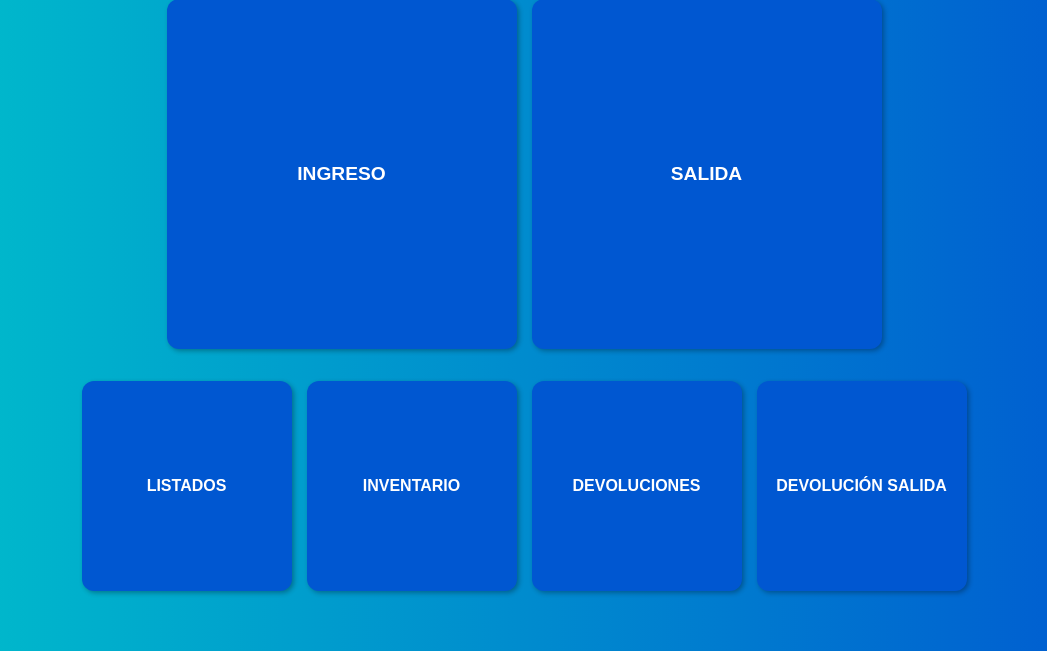
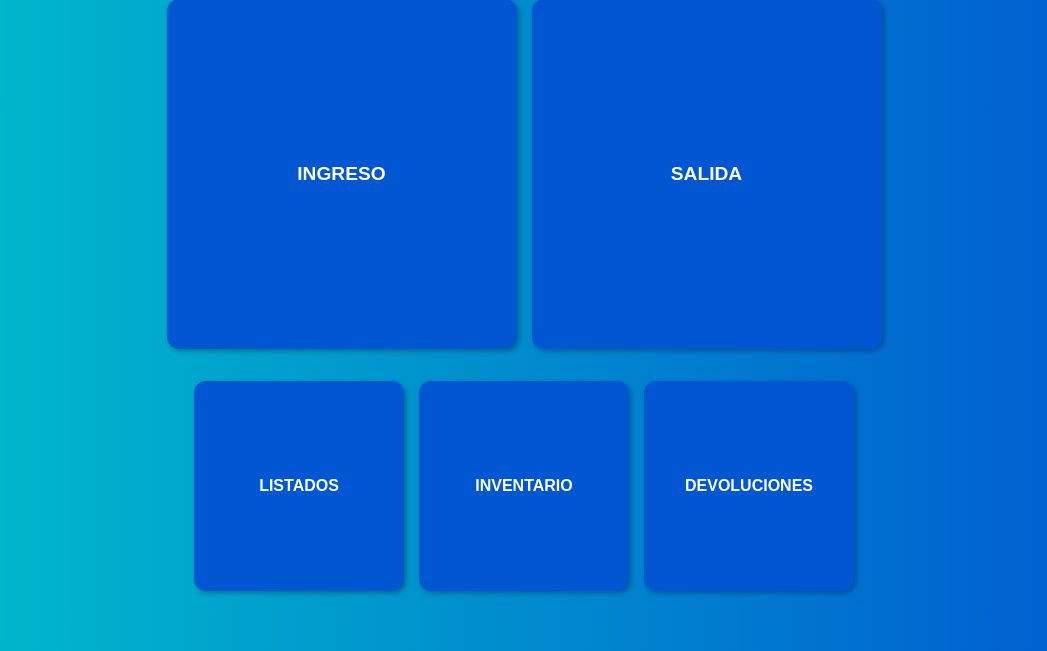
Before and after one commit to redofficeia-code/rima_v1, a Flask app: page / in a window 1280 px wide. Shown: the part 149-800 px from the top of the page, without its empty margins (116-1163 px from the left). Run offline with Flask 3, Linux system fonts and the light colour scheme.

Commit message:
Eliminar enlace a Devolución Salida del menú

```diff
--- a/templates/index.html
+++ b/templates/index.html
@@ -105,7 +105,6 @@
       <a href="{{ url_for('listados')       }}"><span>LISTADOS</span></a>
       <a href="{{ url_for('inventario')     }}"><span>INVENTARIO</span></a>
       <a href="{{ url_for('devoluciones')   }}"><span>DEVOLUCIONES</span></a>
-      <a href="{{ url_for('devolucion_salida') }}"><span>DEVOLUCIÓN SALIDA</span></a>
     </div>
   </div>
 </body>
```
